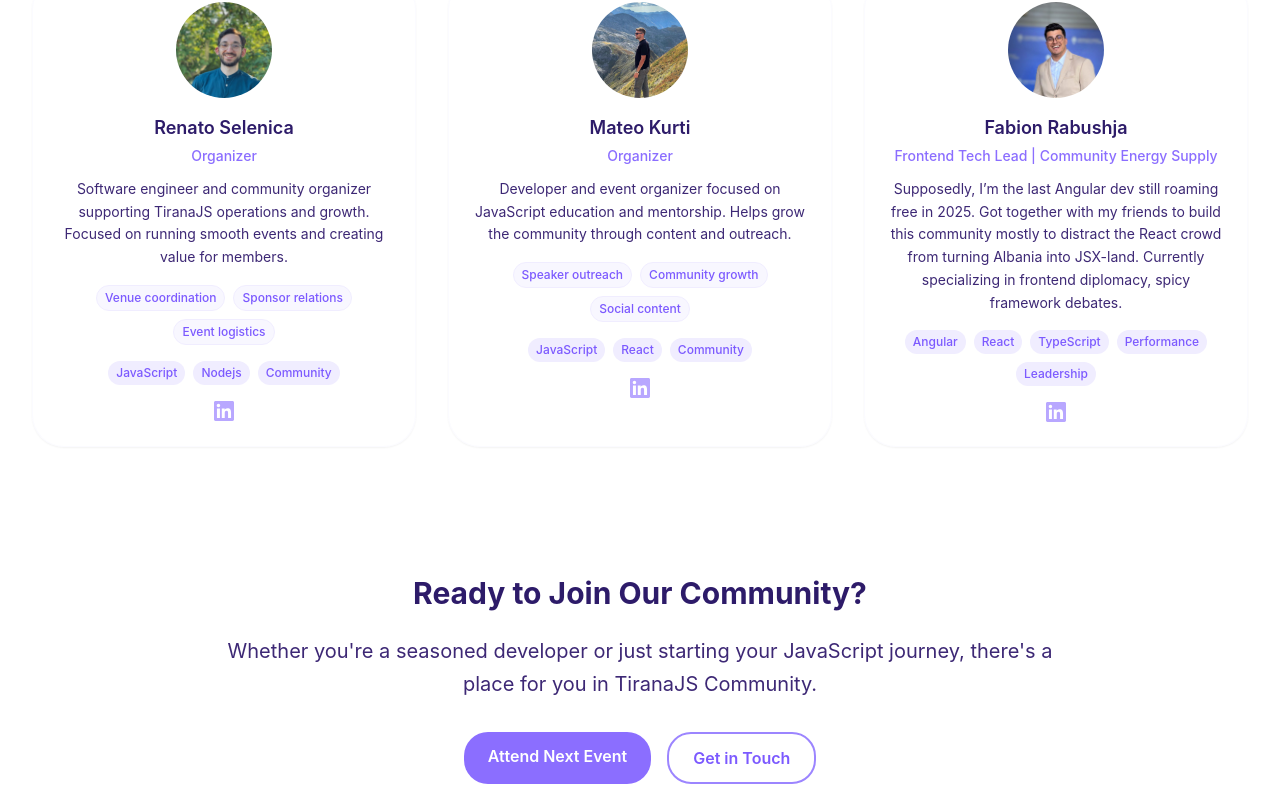
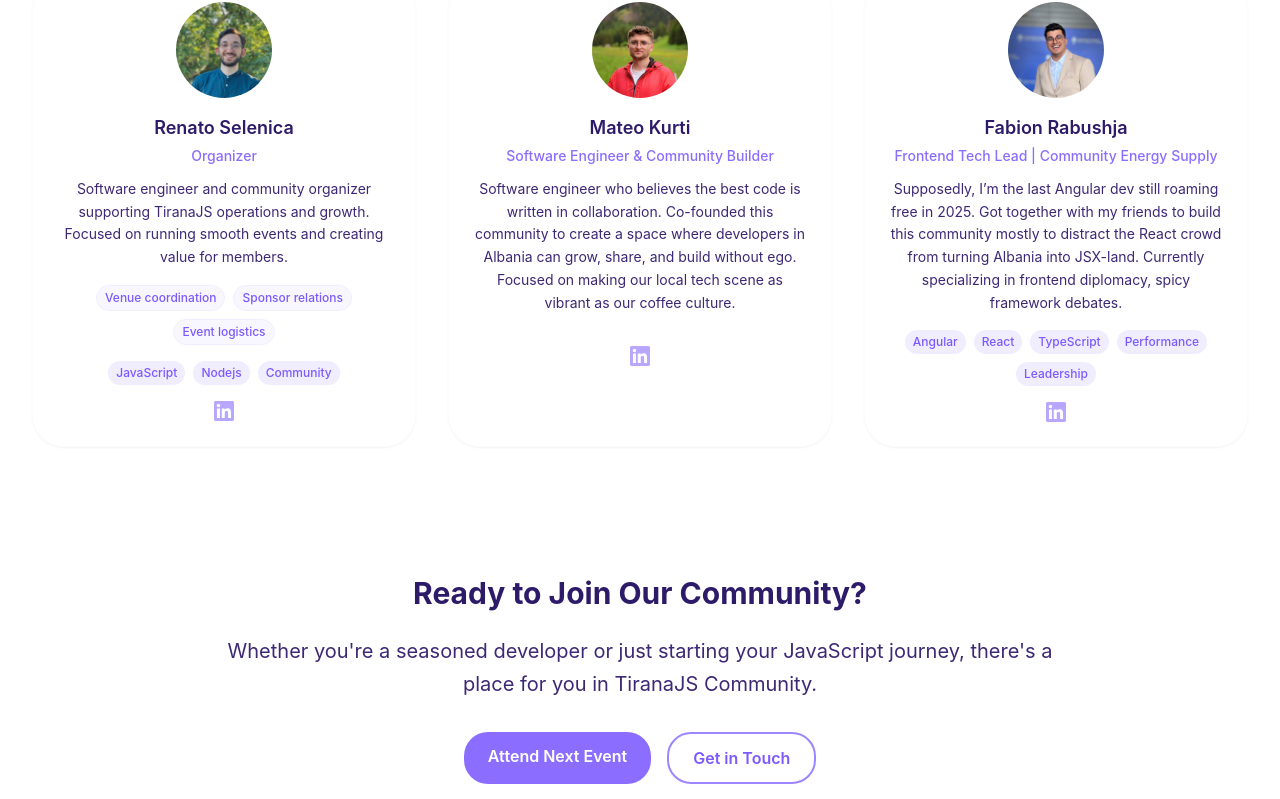
Before and after one commit to TiranaJS/website, a Next.js app: page /about in a window 1280 px wide. Shown: the part 1588-2387 px from the top of the page. Built offline with nearby package versions, Linux system fonts and the light colour scheme.

Commit message:
feat: update Mateo Kurti's profile with new stuff

```diff
--- a/src/app/about/page.tsx
+++ b/src/app/about/page.tsx
@@ -3,7 +3,7 @@ import Link from "next/link";
 import Image, { type StaticImageData } from "next/image";
 import fabionPhoto from "public/assets/members/fabio.jpeg";
 import renatoPhoto from "public/assets/members/renato.jpeg";
-import mateoPhoto from "public/assets/members/mateo.png";
+import mateoPhoto from "public/assets/members/mateo.jpg";
 
 type TeamMember = {
   name: string;
@@ -36,17 +36,12 @@ export default function AboutPage() {
     },
     {
       name: "Mateo Kurti",
-      role: "Organizer",
-      bio: "Developer and event organizer focused on JavaScript education and mentorship. Helps grow the community through content and outreach.",
-      expertise: ["JavaScript", "React", "Community"],
-      linkedin:
-        "https://www.linkedin.com/in/mateokurti?utm_source=share&utm_campaign=share_via&utm_content=profile&utm_medium=ios_app",
+      role: "Software Engineer & Community Builder",
+      bio: "Software engineer who believes the best code is written in collaboration. Co-founded this community to create a space where developers in Albania can grow, share, and build without ego. Focused on making our local tech scene as vibrant as our coffee culture.",
+      expertise: [],
+      linkedin: "https://www.linkedin.com/in/mateokurti",
       imageSrc: mateoPhoto,
-      responsibilities: [
-        "Speaker outreach",
-        "Community growth",
-        "Social content",
-      ],
+      responsibilities: [],
     },
     {
       name: "Fabion Rabushja",
```
Also changed, not shown: public/assets/members/mateo.jpg (added), public/assets/members/mateo.png (deleted).
